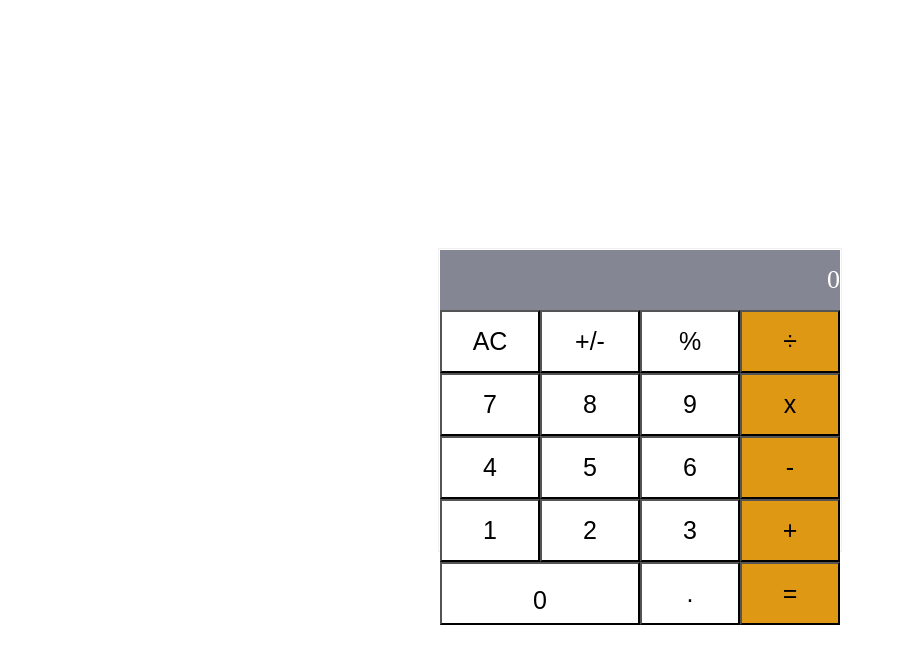
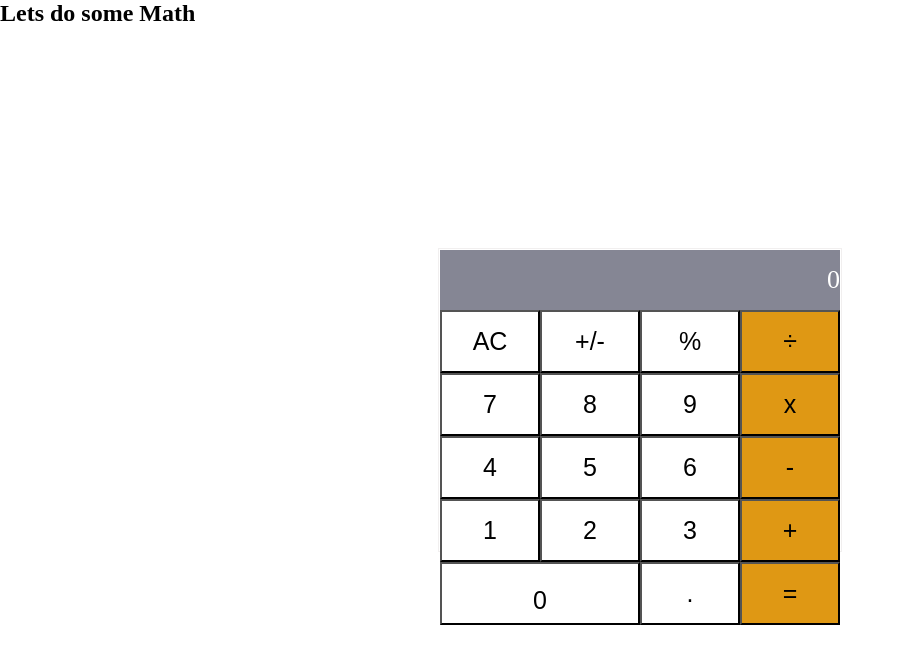
Before and after one commit to Christianib003/Math-Magician, a React (Create React App) app: page / in a window 1280 px wide. Shown: the top 664 px of the page, without its empty margins (0-905 px from the left). Built offline with nearby package versions, Linux system fonts and the light colour scheme.

Commit message:
resolve merging conflicts

```diff
--- a/src/components/Calculator.js
+++ b/src/components/Calculator.js
@@ -18,6 +18,10 @@ const Calculator = () => {
   };
 
   return (
+    <>
+      <div className="left">
+        <h2>Lets do some Math</h2>
+      </div>
       <div className="container">
         <div className="input_field">
           {state.total}
@@ -46,6 +50,7 @@ const Calculator = () => {
           <button onClick={handleClick} type="submit" className="equals operator">=</button>
         </div>
       </div>
+    </>
   );
 };
 
```
Lines whose indentation alone changed are shown as unchanged.
